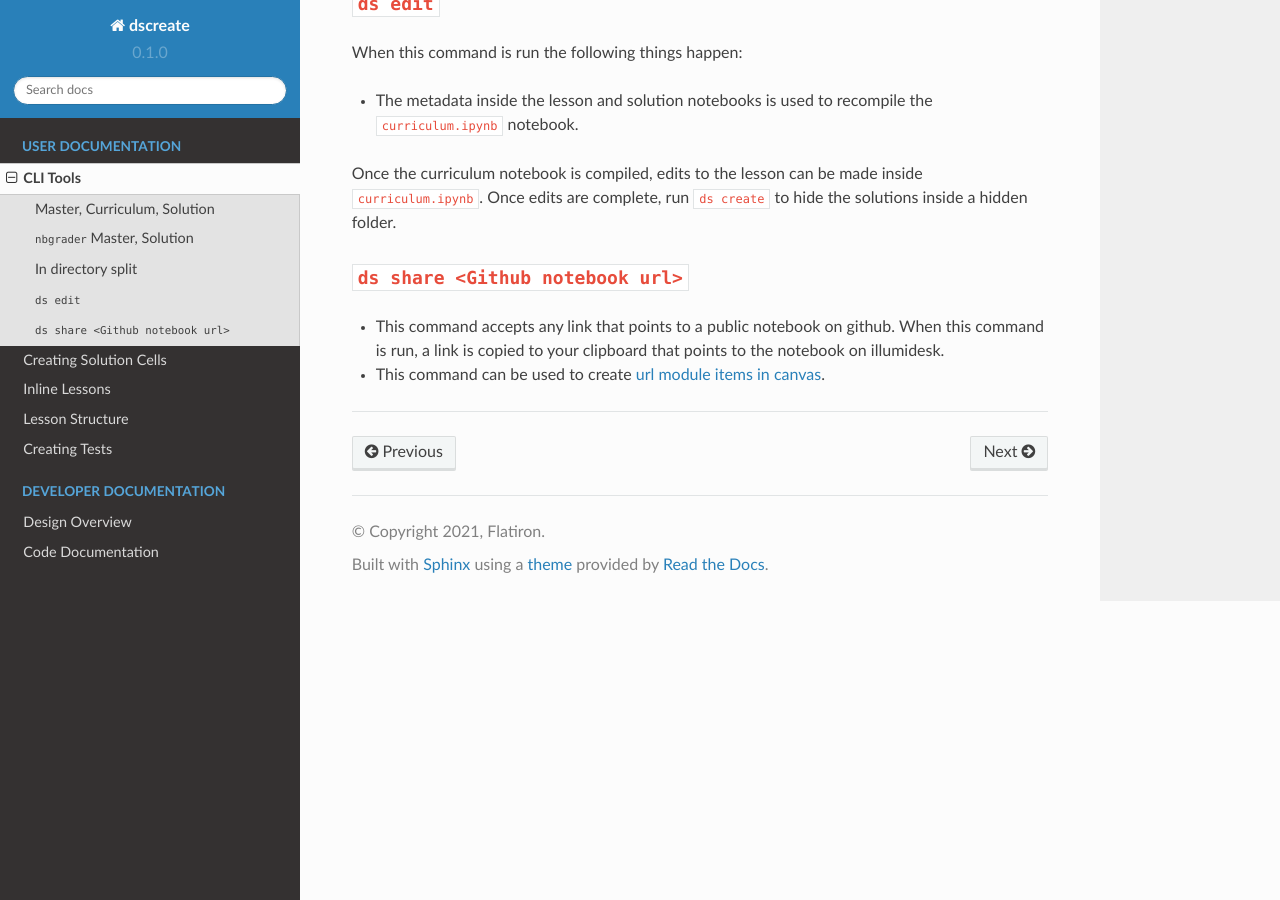
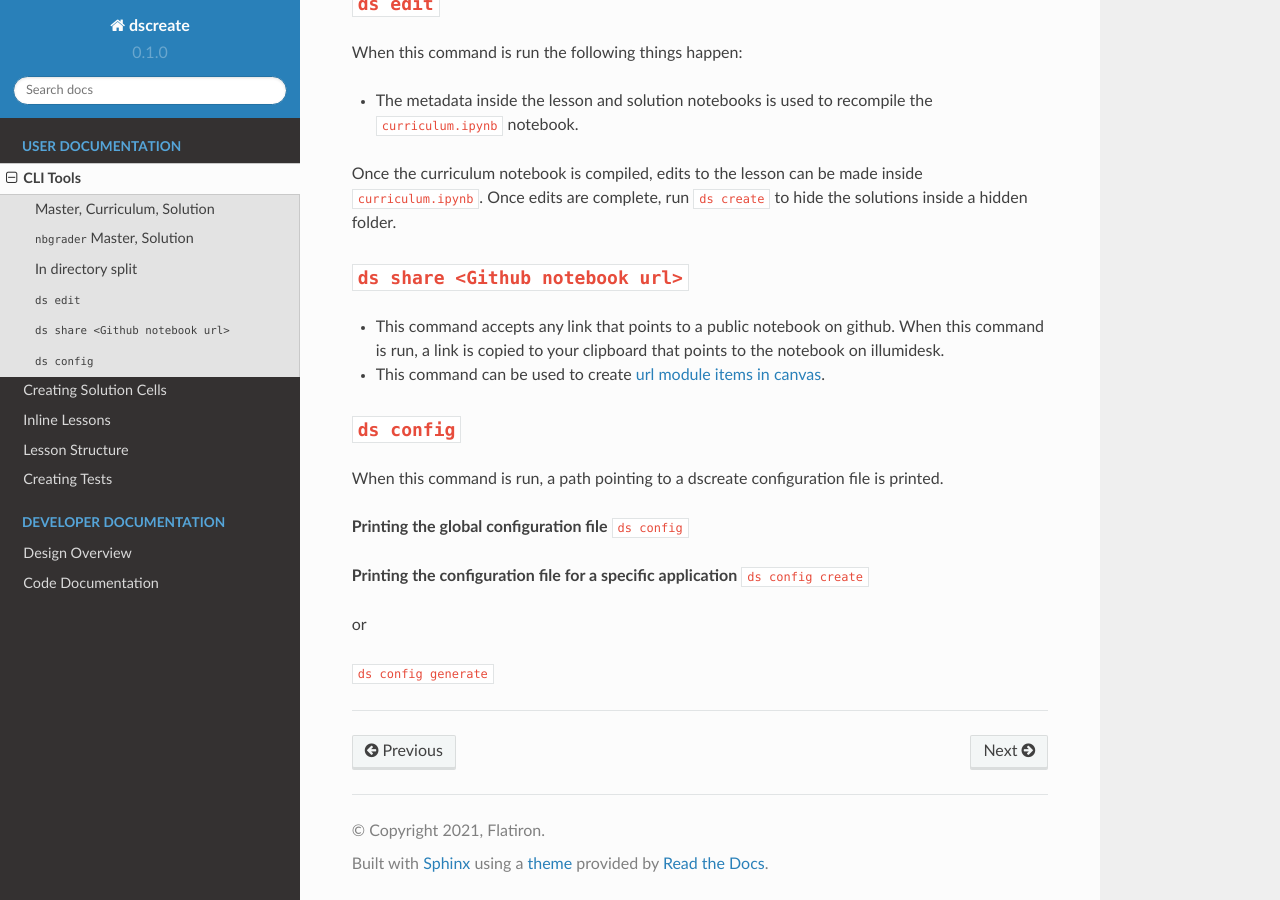
Before and after one commit to Spencerx/dscreate, a Sphinx documentation site: the page built from docs/source/pages/cli_tools.rst, in a window 1280 px wide and 900 px high, scrolled down 1515 px. Built offline with Sphinx 7.4.7 and the Read the Docs theme 2.0.0, drawn with Linux system fonts in a browser that asks for light colours.

Commit message:
config CLI docs

```diff
--- a/docs/source/pages/cli_tools.rst
+++ b/docs/source/pages/cli_tools.rst
@@ -77,4 +77,20 @@
 * This command accepts any link that points to a public notebook on github. When this command is run, a link is copied to your clipboard that points to the notebook on illumidesk.
 * This command can be used to create `url module items in canvas <https://community.canvaslms.com/t5/Instructor-Guide/How-do-I-add-an-external-URL-as-a-module-item/ta-p/967>`_.
 
+-------------
+``ds config``
+-------------
+When this command is run, a path pointing to a dscreate configuration file is printed.
+
+**Printing the global configuration file**
+``ds config``
+
+**Printing the configuration file for a specific application**
+``ds config create``
+
+or
+
+``ds config generate``
+
+
 -------------------------------------------------------
```
